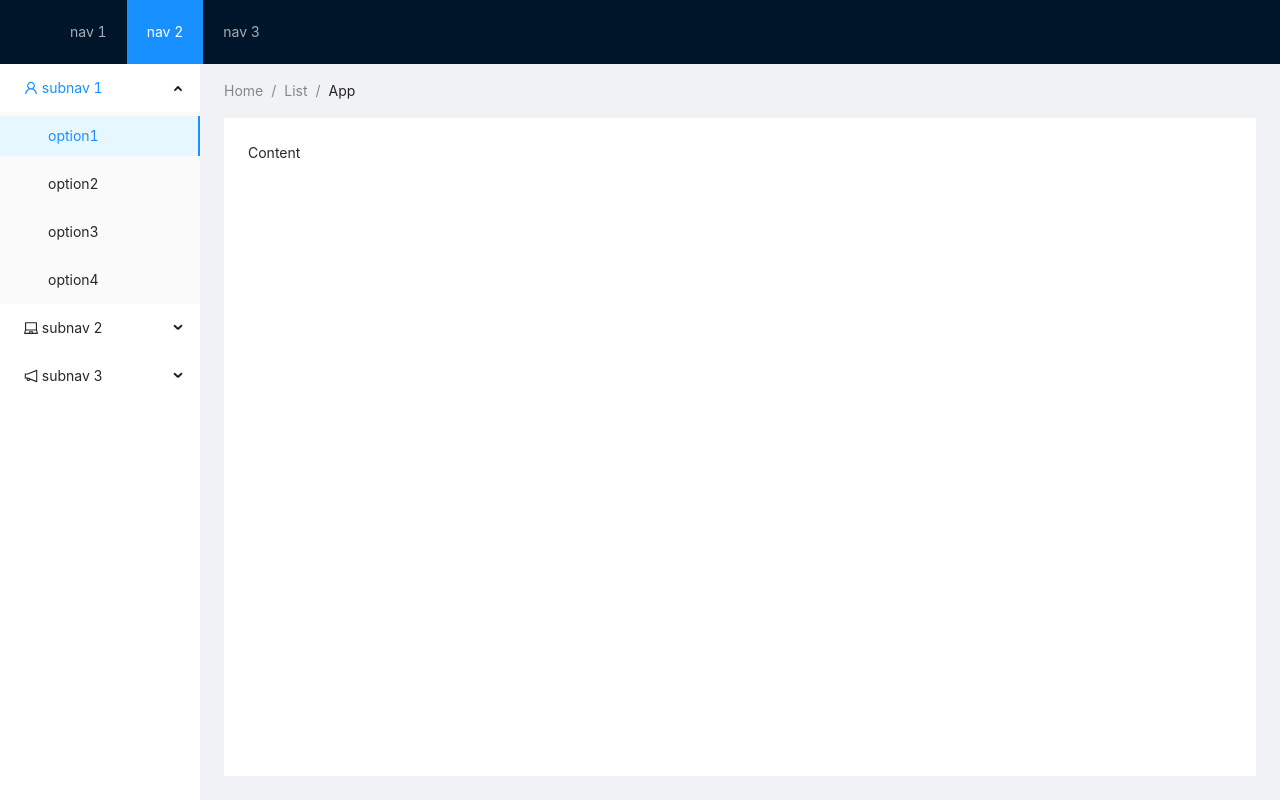
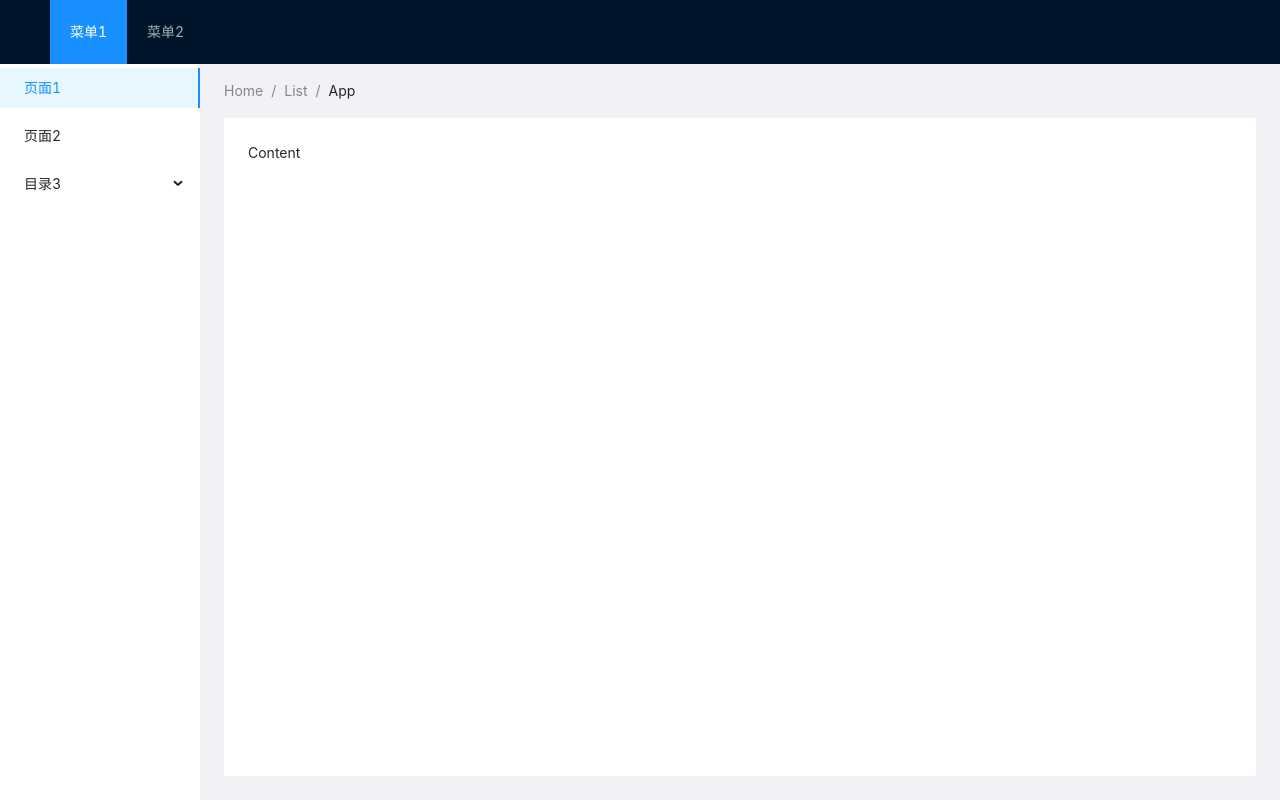
Before and after one commit to ZSRlh/common-platform, a Vue app: page / in a window 1280 px wide. Built offline with nearby package versions, Linux system fonts and the light colour scheme.

Commit message:
feat: add menus

```diff
--- /dev/null
+++ b/src/layout/headerMenu.vue
@@ -0,0 +1,32 @@
+<template>
+  <a-menu
+    v-model:selectedKeys="currentHeaderNav"
+    theme="dark"
+    mode="horizontal"
+    :style="{ lineHeight: '64px' }"
+  >
+    <a-menu-item
+      v-for="item in menuItems"
+      :key="item.key"
+      :title="item.title"
+    >{{ item.title }}</a-menu-item>
+  </a-menu>
+</template>
+<script lang="ts" setup>
+import { useMenuStore } from '@/stores/menu';
+import { storeToRefs } from 'pinia';
+import { ref } from 'vue';
+
+const menuStore = useMenuStore();
+const { headerMenu, currentHeaderNav } = storeToRefs(menuStore);
+
+const menuItems = ref(headerMenu.value.map(item => {
+  return {
+    key: item.key,
+    icon: item.icon || 'defaultIcon',
+    title: item.title,
+    disable: false,
+  }
+}));
+
+</script>
--- a/src/layout/index.vue
+++ b/src/layout/index.vue
@@ -2,53 +2,11 @@
   <a-layout class="layout-wrapper">
     <a-layout-header class="header">
       <div class="logo" />
-      <a-menu v-model:selectedKeys="selectedKeys1" theme="dark" mode="horizontal" :style="{ lineHeight: '64px' }">
-        <a-menu-item key="1">nav 1</a-menu-item>
-        <a-menu-item key="2">nav 2</a-menu-item>
-        <a-menu-item key="3">nav 3</a-menu-item>
-      </a-menu>
+      <header-menu />
     </a-layout-header>
     <a-layout>
       <a-layout-sider width="200" style="background: #fff">
-        <a-menu v-model:selectedKeys="selectedKeys2" v-model:openKeys="openKeys" mode="inline"
-          :style="{ height: '100%', borderRight: 0 }">
-          <a-sub-menu key="sub1">
-            <template #title>
-              <span>
-                <user-outlined />
-                subnav 1
-              </span>
-            </template>
-            <a-menu-item key="1">option1</a-menu-item>
-            <a-menu-item key="2">option2</a-menu-item>
-            <a-menu-item key="3">option3</a-menu-item>
-            <a-menu-item key="4">option4</a-menu-item>
-          </a-sub-menu>
-          <a-sub-menu key="sub2">
-            <template #title>
-              <span>
-                <laptop-outlined />
-                subnav 2
-              </span>
-            </template>
-            <a-menu-item key="5">option5</a-menu-item>
-            <a-menu-item key="6">option6</a-menu-item>
-            <a-menu-item key="7">option7</a-menu-item>
-            <a-menu-item key="8">option8</a-menu-item>
-          </a-sub-menu>
-          <a-sub-menu key="sub3">
-            <template #title>
-              <span>
-                <notification-outlined />
-                subnav 3
-              </span>
-            </template>
-            <a-menu-item key="9">option9</a-menu-item>
-            <a-menu-item key="10">option10</a-menu-item>
-            <a-menu-item key="11">option11</a-menu-item>
-            <a-menu-item key="12">option12</a-menu-item>
-          </a-sub-menu>
-        </a-menu>
+        <side-menu />
       </a-layout-sider>
       <a-layout style="padding: 0 24px 24px">
         <a-breadcrumb style="margin: 16px 0">
@@ -66,6 +24,8 @@
 <script lang="ts" setup>
 import { UserOutlined, LaptopOutlined, NotificationOutlined } from '@ant-design/icons-vue';
 import { ref } from 'vue';
+import HeaderMenu from './headerMenu.vue';
+import SideMenu from './sideMenu.vue';
 const selectedKeys1 = ref<string[]>(['2']);
 const selectedKeys2 = ref<string[]>(['1']);
 const collapsed = ref<boolean>(false);
--- /dev/null
+++ b/src/layout/sideMenu.vue
@@ -0,0 +1,53 @@
+<template>
+  <a-menu
+    v-model:selectedKeys="selectedKeys"
+    v-model:openKeys="openKeys"
+    mode="inline"
+    :style="{ height: '100%', borderRight: 0 }"
+  >
+  <template
+    v-for="item in menuItems"
+    :key="item.key"
+  >
+    <template v-if="item.isDir">
+      <a-sub-menu :key="item.key" :title="item.title">
+        <a-menu-item
+          v-for="subItem in item.children"
+          :key="subItem.key"
+          :title="subItem.title"
+        >{{ subItem.title }}</a-menu-item>
+      </a-sub-menu>
+    </template>
+    <template v-else>
+      <a-menu-item :key="item.key" :title="item.title">{{ item.title }}</a-menu-item>
+    </template>
+  </template>
+  </a-menu>
+</template>
+<script lang="ts" setup>
+import { useMenuStore } from '@/stores/menu';
+import { storeToRefs } from 'pinia';
+import { ref, watchEffect } from 'vue';
+
+const menuStore = useMenuStore();
+const { sideMenu } = storeToRefs(menuStore);
+
+const selectedKeys = ref();
+const openKeys = ref();
+const menuItems = ref();
+//TODO: 菜单添加图标
+watchEffect(() => {
+  menuItems.value = sideMenu.value.map(item => {
+    return {
+      ...item,
+      key: item.key,
+      icon: item.icon || 'defaultIcon',
+      title: item.title,
+      disable: false,
+    }
+  });
+  selectedKeys.value = [sideMenu.value[0].key];
+  openKeys.value = [sideMenu.value[0].key];
+})
+
+</script>
--- /dev/null
+++ b/src/stores/menu.ts
@@ -0,0 +1,90 @@
+import { computed, reactive, ref, watch } from "vue";
+import { defineStore } from 'pinia';
+
+export interface MenuDataItem {
+  key: string;
+  title: string;
+  icon?: string;
+  level: number;
+  isDir?: boolean;
+  children?: MenuDataItem[];
+}
+
+export const useMenuStore = defineStore("menuStore", () => {
+  const menus = reactive<MenuDataItem[]>([
+    {
+      key: 'nav1',
+      title: '菜单1',
+      level: 1,
+      children: [
+        {
+          key: 'nav1/page1',
+          title: '页面1',
+          level: 2,
+        },
+        {
+          key: 'nav1/page2',
+          title: '页面2',
+          level: 2,
+        },
+        {
+          key: 'nav1/dir3',
+          title: '目录3',
+          level: 2,
+          isDir: true,
+          children: [
+            {
+              key: 'nav1/dir3/page3',
+              title: '页面3',
+              level: 3,
+            },
+            {
+              key: 'nav1/dir3/page4',
+              title: '页面4',
+              level: 3,
+            },
+          ]
+        },
+      ]
+    },
+    {
+      key: 'nav2',
+      title: '菜单2',
+      level: 1,
+      children: [
+        {
+          key: 'nav2/page1',
+          title: '页面1',
+          level: 2,
+        },
+        {
+          key: 'nav2/page2',
+          title: '页面2',
+          level: 2,
+        },
+      ]
+    },
+  ]);
+
+  const getMenus = async () => {
+    // 接口调用
+    // menus = res.result
+    // currentHeaderNav = menus[0].key
+    // 后面要根据浏览器的url设置当前位置，避免刷新页面后重制nav
+  };
+
+  const currentHeaderNav = ref<String[]>([menus[0].key]);
+  const setHeaderNav = (menuKey: String) => {
+    currentHeaderNav.value = [menuKey];
+
+  }
+
+  const headerMenu = ref<MenuDataItem[]>(menus);
+  const sideMenu = ref<MenuDataItem[]>(menus[0].children || []);
+  watch(currentHeaderNav, (val) => {
+    const menuObj = menus.find(e => e.key === val[0]);
+    sideMenu.value = menuObj?.children ? menuObj.children : [];
+  })
+
+  return { headerMenu, sideMenu, getMenus, currentHeaderNav, setHeaderNav };
+})
```
